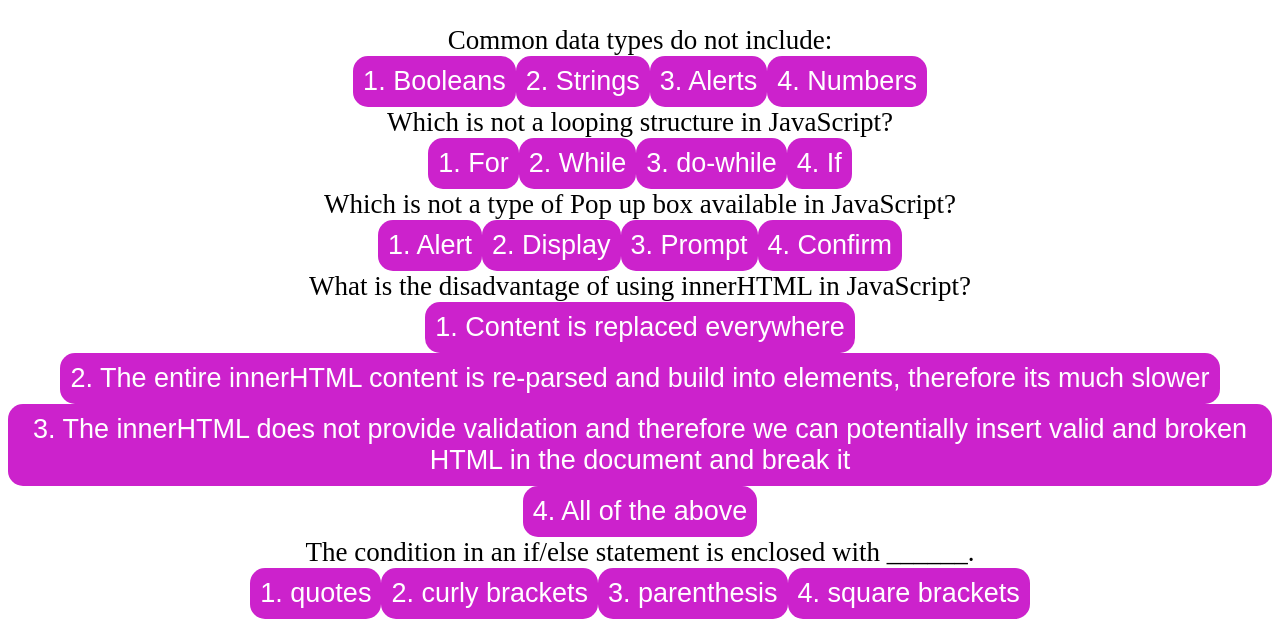
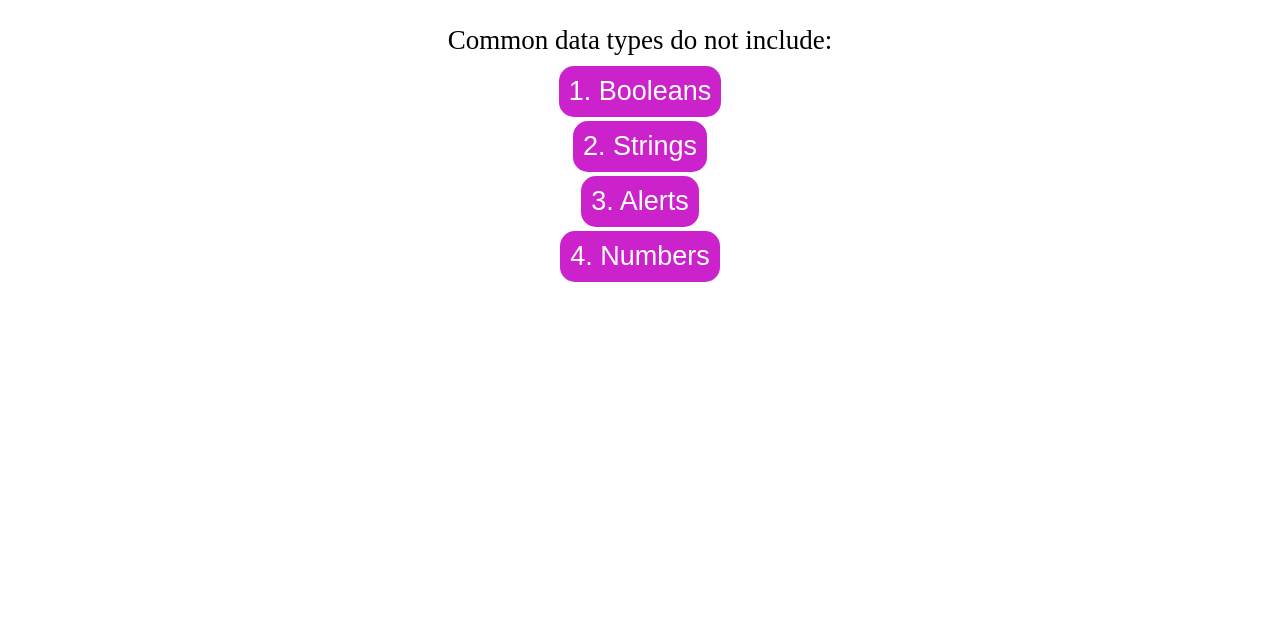
Before and after one commit to willsan0723/code-quiz, a plain HTML site: page index.html in a window 1280 px wide. Both pictures are taken after a click on the button "Start Quiz". Shown: the part 163-786 px from the top of the page. Drawn offline with Linux system fonts and the light colour scheme.

Commit message:
got buttons to populate properly

```diff
--- a/assets/css/style.css
+++ b/assets/css/style.css
@@ -19,6 +19,7 @@
   }
   #q-container {
     font-size: 27px;
+    padding-bottom: 10px;
   }
   button {
     color: white;
@@ -27,4 +28,5 @@
     padding: 10px;
     border-radius: 15px;
     border-style:none;
+    margin-bottom: 4px;
   }
--- a/assets/js/script.js
+++ b/assets/js/script.js
@@ -28,95 +28,96 @@ function countdown() {
 var questions = [
     {
         q: "Common data types do not include:",
-        answers: {
-            a: '1. Booleans',
-            b: '2. Strings',
-            c: '3. Alerts',
-            d: '4. Numbers'
-        },
+        answers: [
+            '1. Booleans',
+            '2. Strings',
+            '3. Alerts',
+            '4. Numbers'
+        ],
         correctAnswer: 'c'
     },
     {
         q: "Which is not a looping structure in JavaScript?",
-        answers: {
-            a: '1. For',
-            b: '2. While',
-            c: '3. do-while',
-            d: '4. If'
-        },
+        answers: [
+            '1. For',
+            '2. While',
+            '3. do-while',
+            '4. If'
+        ],
         correctAnswer: 'd'
     },
     {
         q: "Which is not a type of Pop up box available in JavaScript?",
-        answers: {
-            a: '1. Alert',
-            b: '2. Display',
-            c: '3. Prompt',
-            d: '4. Confirm'
-        },
+        answers: [
+            '1. Alert',
+            '2. Display',
+            '3. Prompt',
+            '4. Confirm'
+        ],
         correctAnswer: 'b'
     },
     {
         q: "What is the disadvantage of using innerHTML in JavaScript?",
-        answers: {
-            a: '1. Content is replaced everywhere',
-            b: '2. The entire innerHTML content is re-parsed and build into elements, therefore its much slower',
-            c: '3. The innerHTML does not provide validation and therefore we can potentially insert valid and broken HTML in the document and break it',
-            d: '4. All of the above'
-        },
+        answers: [
+            '1. Content is replaced everywhere',
+            '2. The entire innerHTML content is re-parsed and build into elements, therefore its much slower',
+            '3. The innerHTML does not provide validation and therefore we can potentially insert valid and broken HTML in the document and break it',
+            '4. All of the above'
+        ],
         correctAnswer: 'd'
     },
     {
         q: "The condition in an if/else statement is enclosed with ______.",
-        answers: {
-            a: '1. quotes',
-            b: '2. curly brackets',
-            c: '3. parenthesis',
-            d: '4. square brackets'
-        },
+        answers: [
+            '1. quotes',
+            '2. curly brackets',
+            '3. parenthesis',
+            '4. square brackets'
+        ],
         correctAnswer: 'c'
     },
     {
         q: "Arrays in JavaScript can be used to store _______.",
-        answers: {
-            a: '1. numbers and strings',
-            b: '2. other arrays',
-            c: '3. booleans',
-            d: '4. all of the above'
-        },
+        answers: [
+            '1. numbers and strings',
+            '2. other arrays',
+            '3. booleans',
+            '4. all of the above'
+        ],
         correctAnswer: 'd'
     },
     {
         q: "String values must be enclosed within _____ when being assigned to variables.",
-        answers: {
-            a: '1. commas',
-            b: '2. curly brackets',
-            c: '3. quotes',
-            d: '4. parenthesis'
-        },
+        answers: [
+            '1. commas',
+            '2. curly brackets',
+            '3. quotes',
+            '4. parenthesis'
+        ],
         correctAnswer: 'c'
     }
 ];
 
-var score = 0;
-function askQuestions(questions, displayQuestion) {
+var count = 0;
+function askQuestions() {
     var output = [];
     var answers;
-    for (var i = 0; i < questions.length; i++) {
+    displayQuestion.textContent = questions[count].q;
+    for (i = 0; i < questions[count].answers.length; i++) {
         answers = [];
-        for(letter in questions[i].answers){
+        answers.push
+        (
+            "<button>" + questions[count].answers[i] + "</button>"
+        );
+        output.push(
+        "<div class='answers'>" + answers.join('') + "</div>"
+        );
+        displayAnswers.innerHTML = output.join('');
+        //make a button
+        //assign function to button that increments count on click
+        //that function will check if you're end of questions array as well as check for correct answer
+    }
 
-        answers.push(
-            '<button name="question'+i+'" value="'+letter+'">'
-            + questions[i].answers[letter]
-        );
-        }
-        output.push(
-        '<div class="question">' + questions[i].q + '</div>'
-        + '<div class="answers">' + answers.join('') + '</div>'
-        );
-        displayQuestion.innerHTML = output.join('');
-    }
     //     if ((answers === correctAnswer)
     //     ) {
     //         alert("correct")
@@ -131,7 +132,7 @@ function askQuestions(questions, displayQuestion) {
     // final score
     // enter initials: text field and submit button
     // store score in localStorage
-    localStorage.setItem("score", JSON.stringify(score));
+    // localStorage.setItem("score", JSON.stringify(score));
     // localStorage.setItem("initials", JSON.stringify(initials));
 
     // display High scores
--- a/index.html
+++ b/index.html
@@ -18,11 +18,10 @@
                 <p>Try to answer the following code-related questions within the time limit.
                 Keep in mind that incorrect answers will penalize your score/time
                 by 10 seconds!</p>
-                <div id = "answersList">
-                    <button id="start">Start Quiz</button>
-                </div>
+                <button id="start">Start Quiz</button>
             </div>
-                <div id="answer-boolean"></div>
+            <div id = "answersList"></div>
+            <div id="answer-boolean"></div>
         </section>
     </main>
     <script src="./assets/js/script.js"></script>
```
